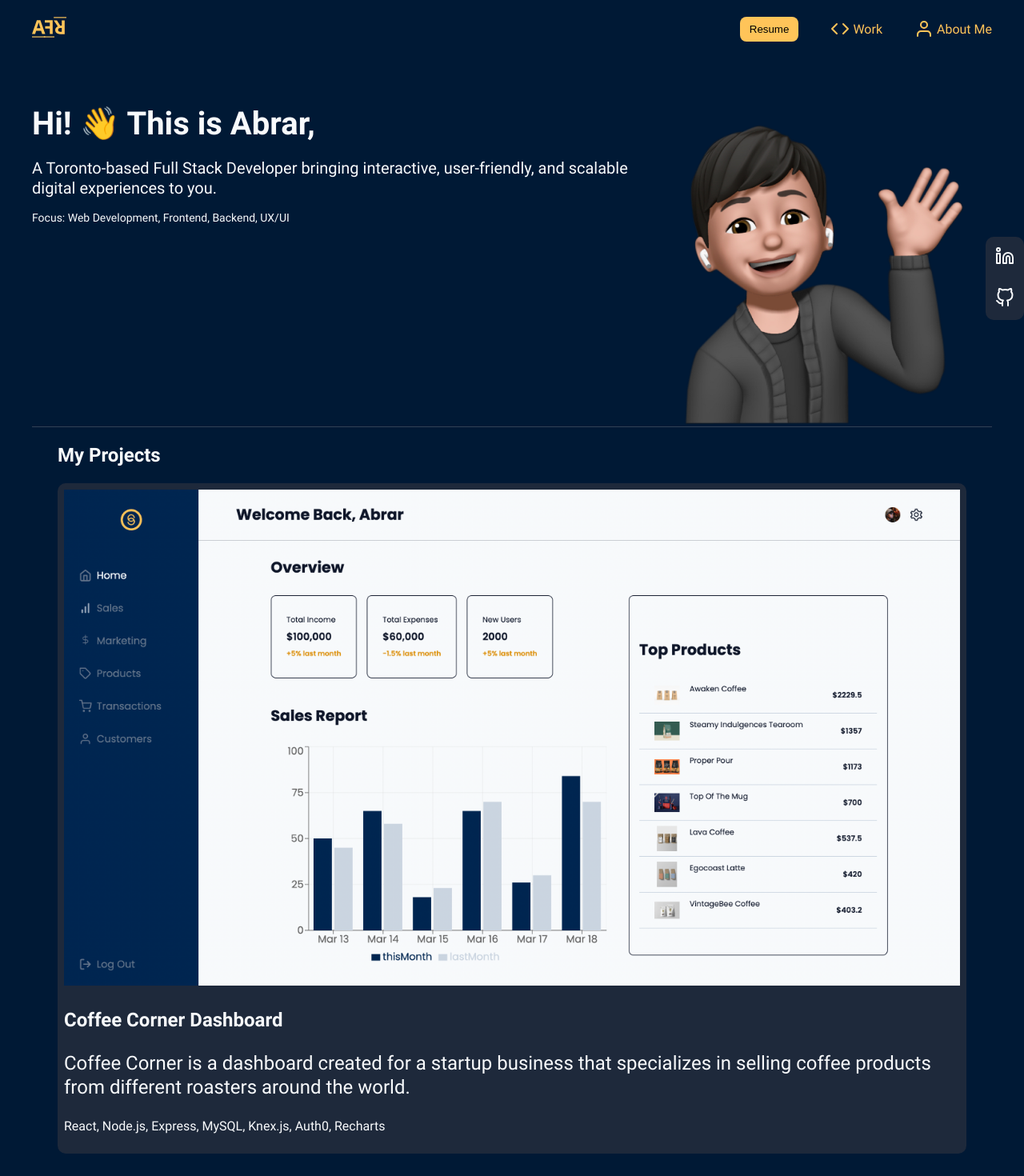
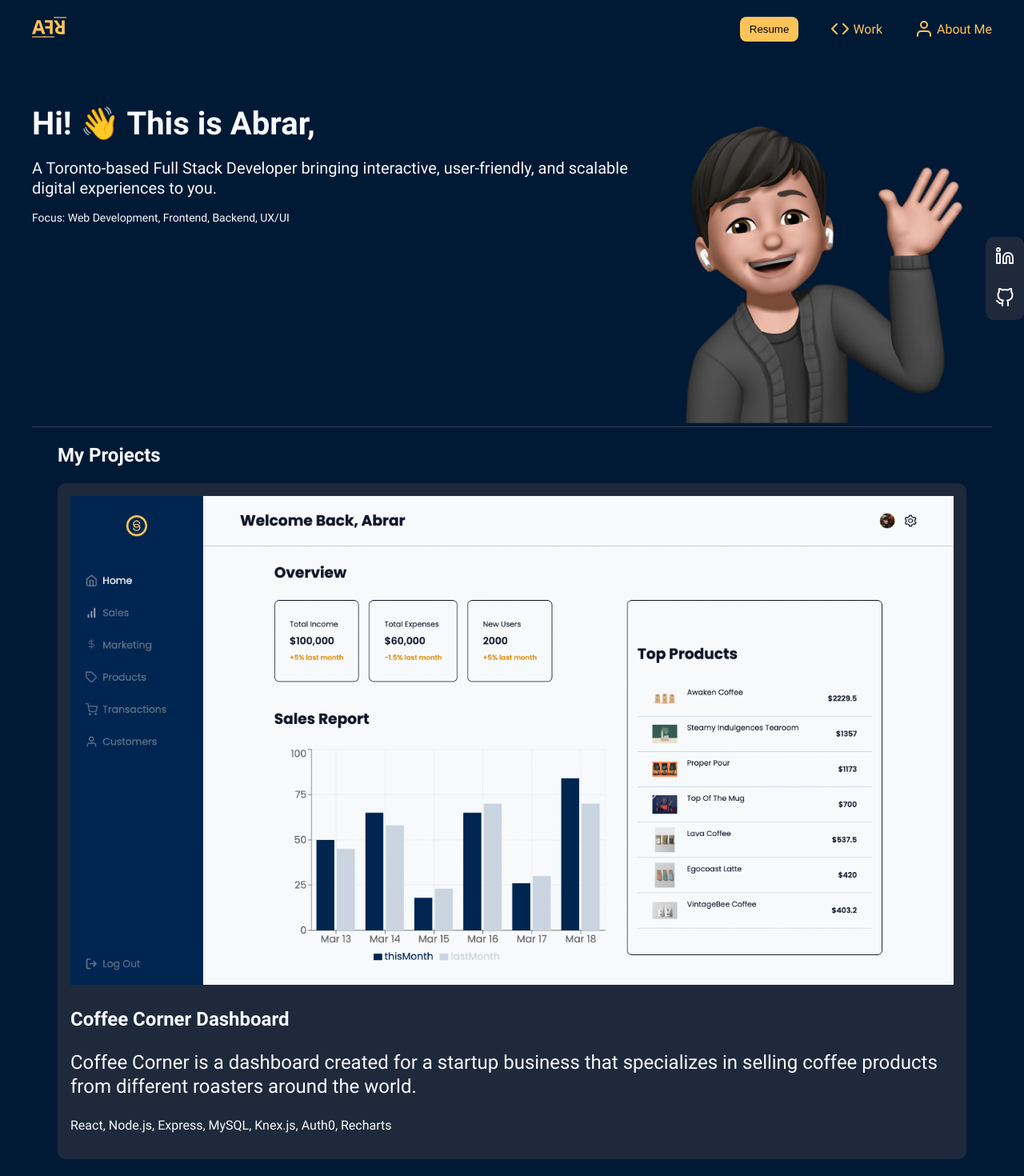
Before and after one commit to abrarfahimr/portfolio-website, a React (Create React App) app: page / in a window 1280 px wide. Shown: the top 1470 px of the page at 80% size. Built offline with nearby package versions, Linux system fonts and the light colour scheme.

Commit message:
styled work page for tablet screen

```diff
--- a/src/data/projectData.js
+++ b/src/data/projectData.js
@@ -47,7 +47,7 @@ export const projectData = [
           'In future sprints we would like to implement a database for our backend. We ran into issues where the data would not load at all so further testing is needed to improve the efficiency and performance of the site.',
       },
     ],
-    website: 'https://instock-bs.herokuapp.com/warehouse',
+    website: 'https://instock-frontend.onrender.com/warehouse',
   },
   {
     id: 'wnba',
@@ -66,7 +66,7 @@ export const projectData = [
       },
     ],
     website: 'https://wnba-bucket-list.herokuapp.com/',
-    github: 'https://github.com/abrarfahimr/wnba-player-page'
+    github: 'https://github.com/abrarfahimr/wnba-player-page',
   },
   {
     id: 'pokemon_dealership',
@@ -88,6 +88,6 @@ export const projectData = [
       },
     ],
     website: 'https://youtu.be/YM1i9z2bAu0',
-    github: 'https://github.com/abrarfahimr/pokemon-card-dealership'
+    github: 'https://github.com/abrarfahimr/pokemon-card-dealership',
   },
 ];
--- a/src/pages/LandingPage/LandingPage.scss
+++ b/src/pages/LandingPage/LandingPage.scss
@@ -100,9 +100,9 @@
     padding: 0.5rem;
     border-radius: 0.625rem;
     margin-bottom: 2rem;
-    &:hover{
-      transition-duration: 0.2s;
-      background-color: $portfolio-grey700;
+    @include tablet{
+      padding: 1rem;
+      margin-bottom: 3rem;
     }
   }
   &__projectimage{
--- a/src/pages/WorkPage/WorkPage.scss
+++ b/src/pages/WorkPage/WorkPage.scss
@@ -6,6 +6,9 @@
 .work{
   padding: 1rem;
   @include borderBottom;
+  @include tablet{
+    padding: 1rem 4rem;
+  }
   &__title{
     @include page-header;
   }
@@ -19,6 +22,9 @@
   }
   &__paragraph{
     @include page-body;
+    @include tablet{
+      font-size: 1.25rem;
+    }
     &--frontend{
       color: $portfolio-purple;
     }
```
